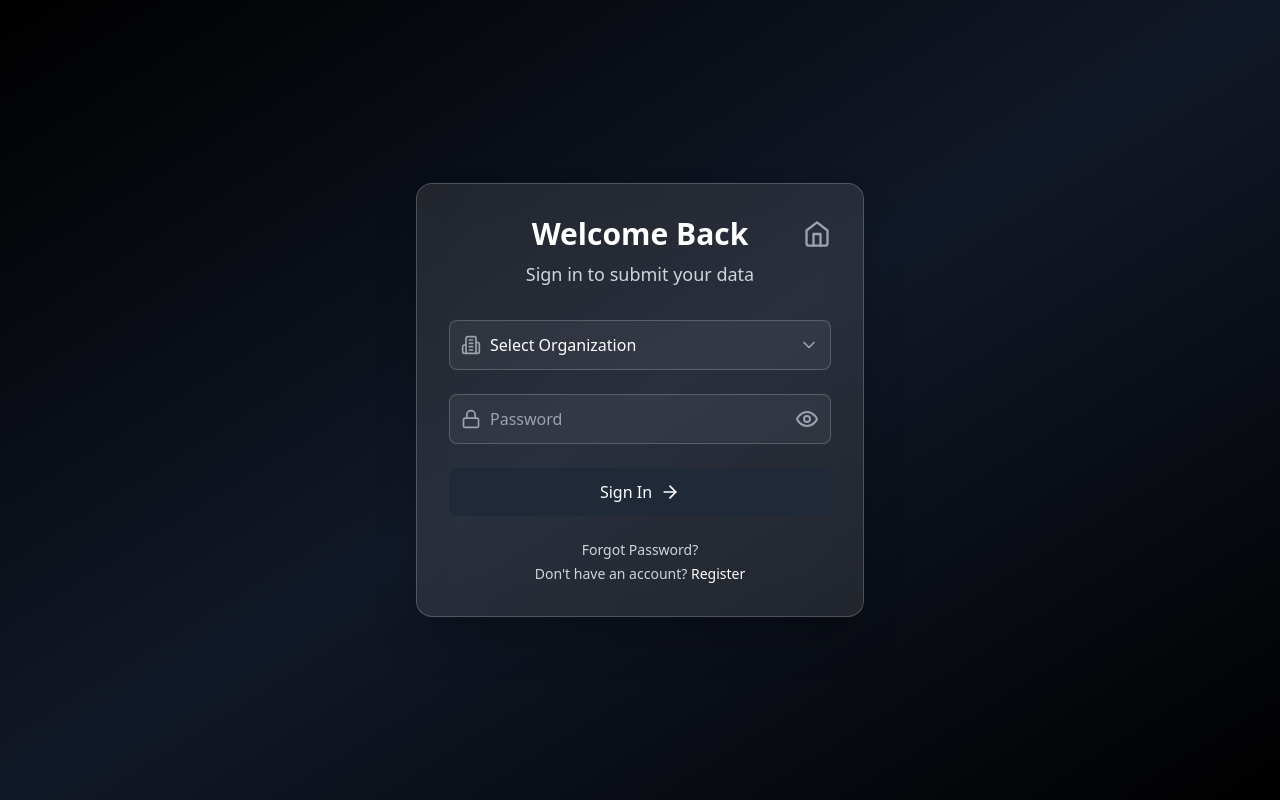
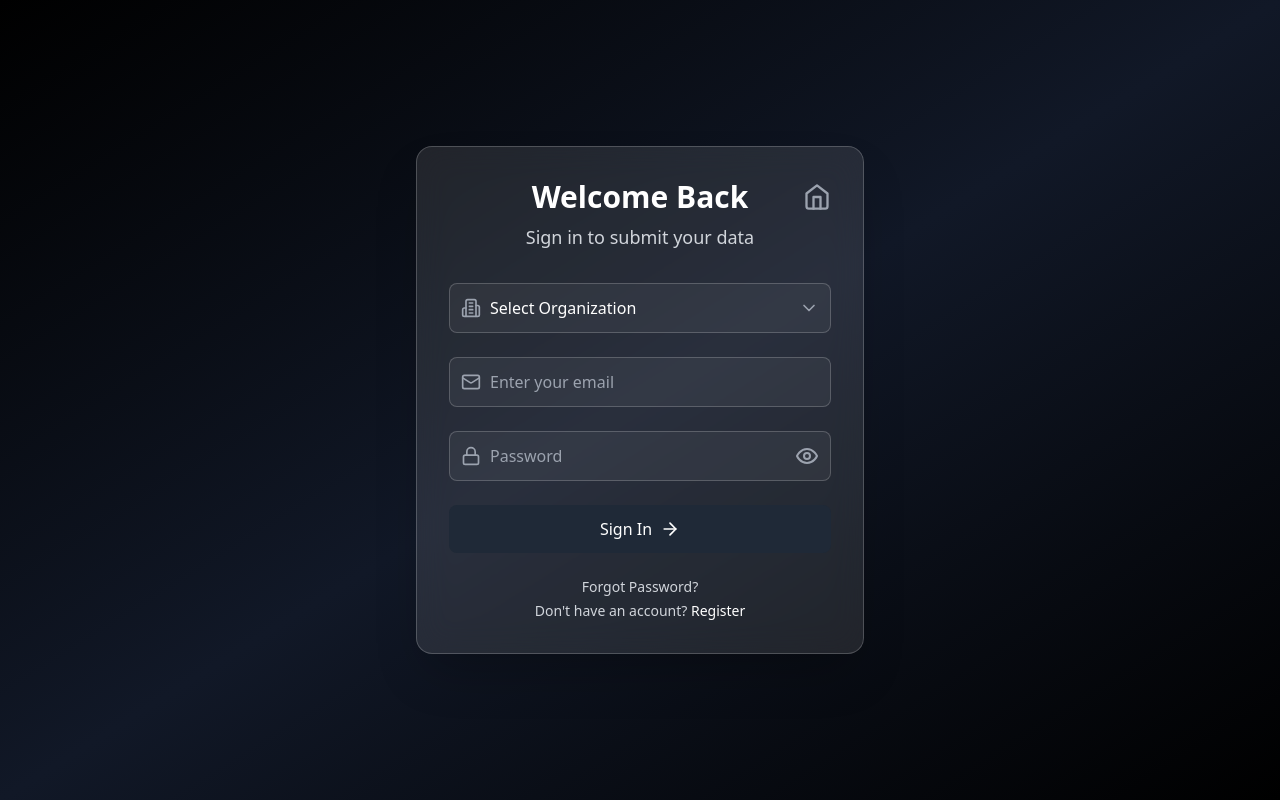
Before and after one commit to satya-svt/KFC, a React (Vite) app: page /auth in a window 1280 px wide. Built offline with nearby package versions, Linux system fonts and the light colour scheme.

Commit message:
updated auth page

```diff
--- a/src/components/AuthPage.tsx
+++ b/src/components/AuthPage.tsx
@@ -265,7 +265,18 @@ export default function AuthPage() {
               <ChevronDown className="absolute right-3 top-1/2 -translate-y-1/2 text-gray-400 w-5 h-5 pointer-events-none" />
             </div>
           )}
-
+          {/* Email Input */}
+          <div className="relative">
+            <Mail className="absolute left-3 top-1/2 -translate-y-1/2 text-gray-400 w-5 h-5" />
+            <input
+              type="email"
+              value={formData.emailOrUsername}
+              onChange={(e) => setFormData({ ...formData, emailOrUsername: e.target.value })}
+              placeholder="Enter your email"
+              required
+              className="w-full pl-10 pr-4 py-3 bg-white/5 border border-white/20 rounded-lg text-white"
+            />
+          </div>
 
 
           {authMode !== 'forgot' && (
```
